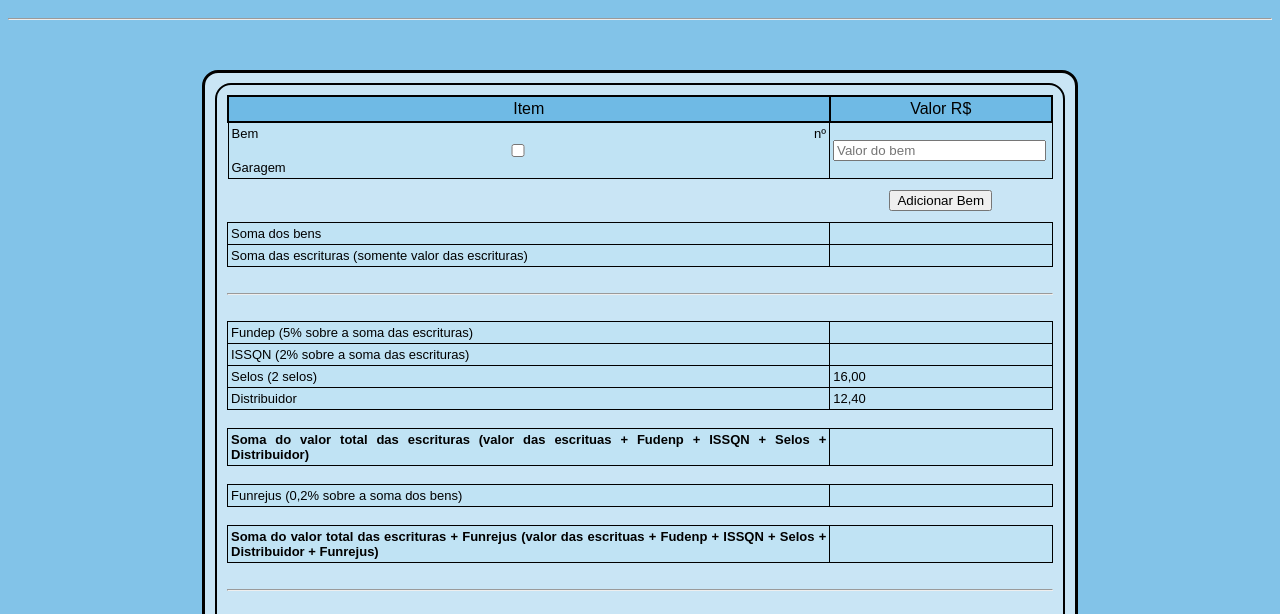
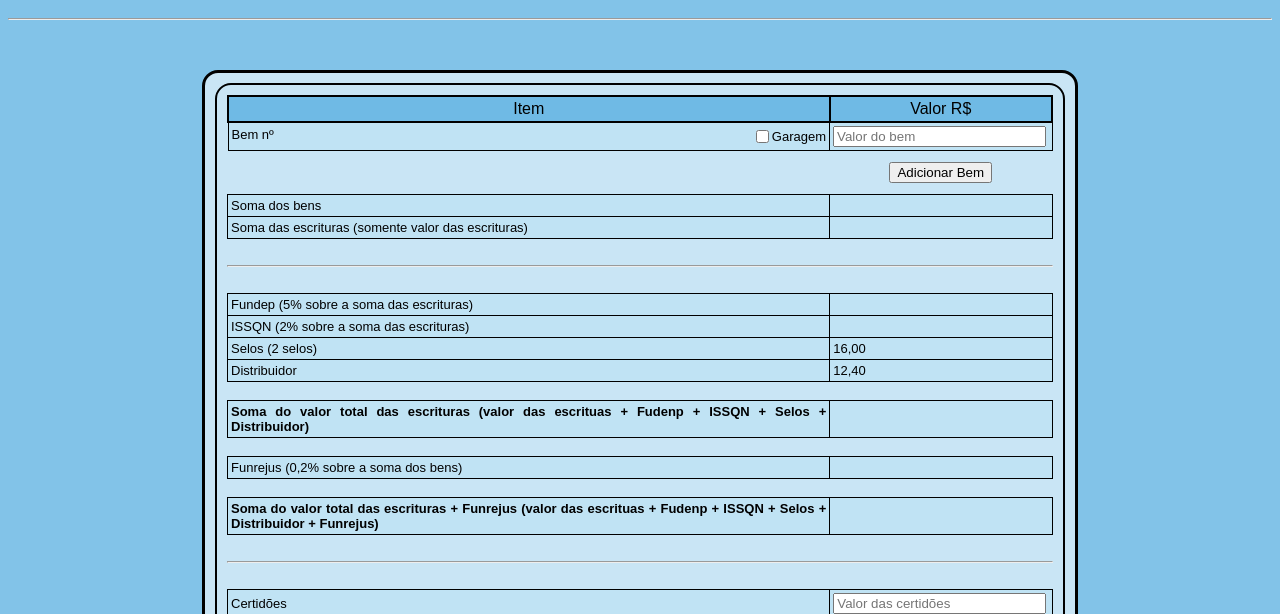
Before and after one commit to mlpasqualoto/calculadora-emolumentos-tjpr, a plain HTML site: page index.html in a window 1280 px wide. Shown: the part 128-742 px from the top of the page. Drawn offline with Linux system fonts and the light colour scheme.

Commit message:
Update main.css
Adiciona função de calcular emolumentos de imóvel de garagem à interface

```diff
--- a/main.css
+++ b/main.css
@@ -51,6 +51,13 @@ table {
     padding: 3px;
 }
 
+.add-garagem {
+    float: right;
+    display: flex;
+    align-items: center;
+    justify-content: flex-end;
+}
+
 #addbens {
     margin: 10px;
 }
```
